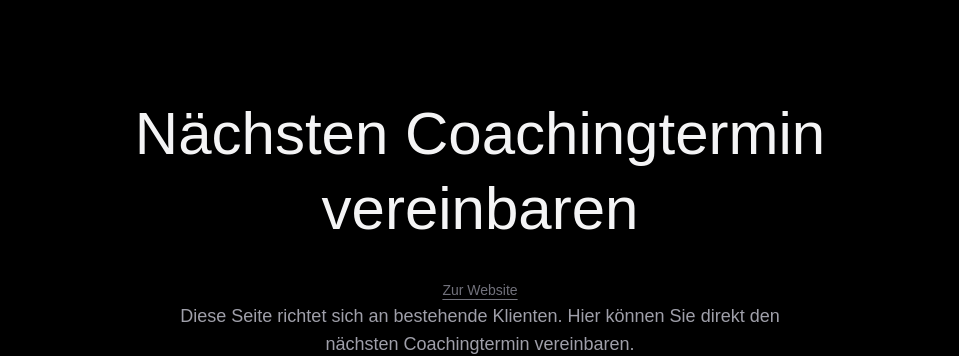
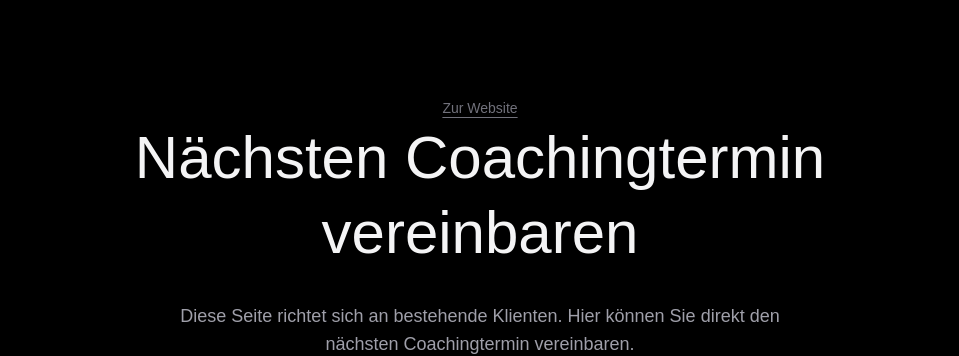
Before and after one commit to wolfgangtietz/coaching-landing, a Next.js app: page /session in a window 1280 px wide. Shown: the top 356 px of the page, without its empty margins (160-1119 px from the left). Built offline with nearby package versions, Linux system fonts and the light colour scheme.

Commit message:
improve session page layout

```diff
--- a/app/session/page.tsx
+++ b/app/session/page.tsx
@@ -18,16 +18,16 @@ export default function SessionPage() {
   return (
     <main className="min-h-screen bg-black text-zinc-100 px-6 py-24">
       <section className="max-w-3xl mx-auto text-center">
-
-       <h1 className="text-4xl md:text-6xl font-light leading-tight mb-8">
-  Nächsten Coachingtermin vereinbaren
-</h1>
-<a
+        <a
   href="/"
   className="text-zinc-500 text-sm underline underline-offset-4 hover:text-zinc-300 transition-colors"
 >
   Zur Website
 </a>
+       <h1 className="text-4xl md:text-6xl font-light leading-tight mb-8">
+  Nächsten Coachingtermin vereinbaren
+</h1>
+
         <p className="text-zinc-400 text-lg font-light max-w-2xl mx-auto mb-16">
           Diese Seite richtet sich an bestehende Klienten. Hier können Sie direkt
 den nächsten Coachingtermin vereinbaren.
```
